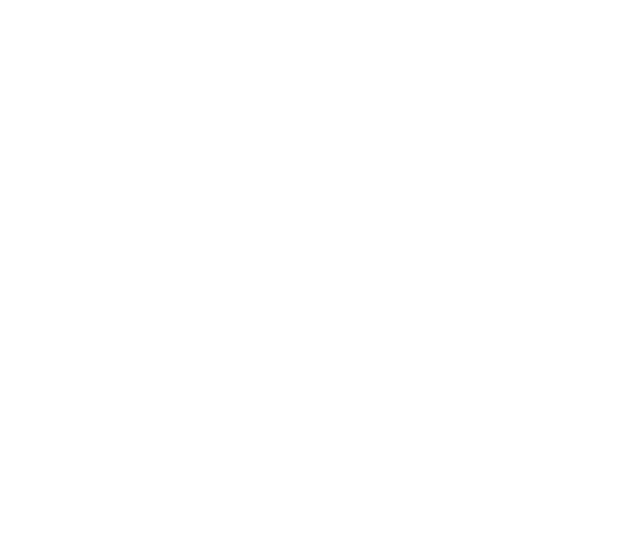
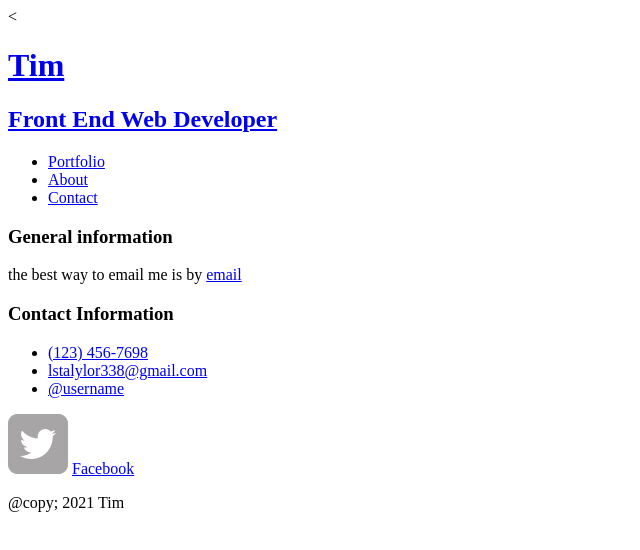
Before and after one commit to Tim-Glover/Tim-Glover.github.io, a plain HTML site: page contact.html in a window 1280 px wide. Shown: the whole page, without its empty margins (0-640 px from the left). Drawn offline with Linux system fonts and the light colour scheme.

Commit message:
created layout and added content added images

```diff
--- a/contact.html
+++ b/contact.html
@@ -0,0 +1,58 @@
+<<!DOCTYPE html>
+<html>
+    <head>
+    <meta charset="utf-8">
+    <meta name"viewport"content="width=device-width, initial-scale=1">
+    <title>Tim | Front End Web Developer</title>
+    </head>
+
+    <body>
+        <!-- header start-->
+        <header>
+            <!-- Cliacable title that brings you the the index page-->
+            <a href="index.html">
+            <h1>Tim</h1>
+            <h2>Front End Web Developer</h2>
+            </a>
+            <!--Navigation menu with three links: portfolio, about contact -->
+
+        </header>
+
+<nav>
+    <ul>
+        <li><a href="a">Portfolio</a></li>
+        <li><a href="about.html">About</a></li>
+        <li><a href="contact.html">Contact</a></li>
+    </ul>
+    </nav>
+    <!--Header End-->
+
+        <!--Footer Begin -->
+        <div>
+            <!--start of first column-->
+            <section>
+            <h3>General information</h3></section>
+            <!-- general information paragraph-->
+            <p> the best way to email me is by <a href="mailto:lstaylor338@gmail.com">email</a></p>
+            </section>
+        <h3>Contact Information</h3>
+        <ul>
+            <li><a href="te;;:1234567890">(123) 456-7698</a>
+            </li>
+            <li><a href="mailto:lstaylor338@gmail.com">lstalylor338@gmail.com</a></li>
+            <li><a href="https://twitter.com" targer="blank">@username</a> </li>
+            <footer>
+
+
+
+
+            </div>
+            <a href="https://twitter.com" target="_blank"><img src="img/twitter-wrap.png"></a>
+            <!-- Clickable Link to facebook that opens new tab -->
+            <a href="https://facebook.com" target="_blank">Facebook</a>
+            <!--- copyright-->
+            <p>@copy; 2021 Tim</p>
+        </footer>
+        <!--Foooter end -->
+    </body>
+</html>
```
Also changed, not shown: about.html (+58 -0 lines), index.html (+4 -1 lines), img/facebook-wrap.png (added), img/facebook.png (added), img/mail.png (added), img/numbers-01.jpg (added), img/numbers-02.jpg (added), img/numbers-06.jpg (added), img/numbers-09.jpg (added), img/numbers-12.jpg (added), img/phone.png (added), img/twitter-wrap.png (added), img/twitter.png (added).
